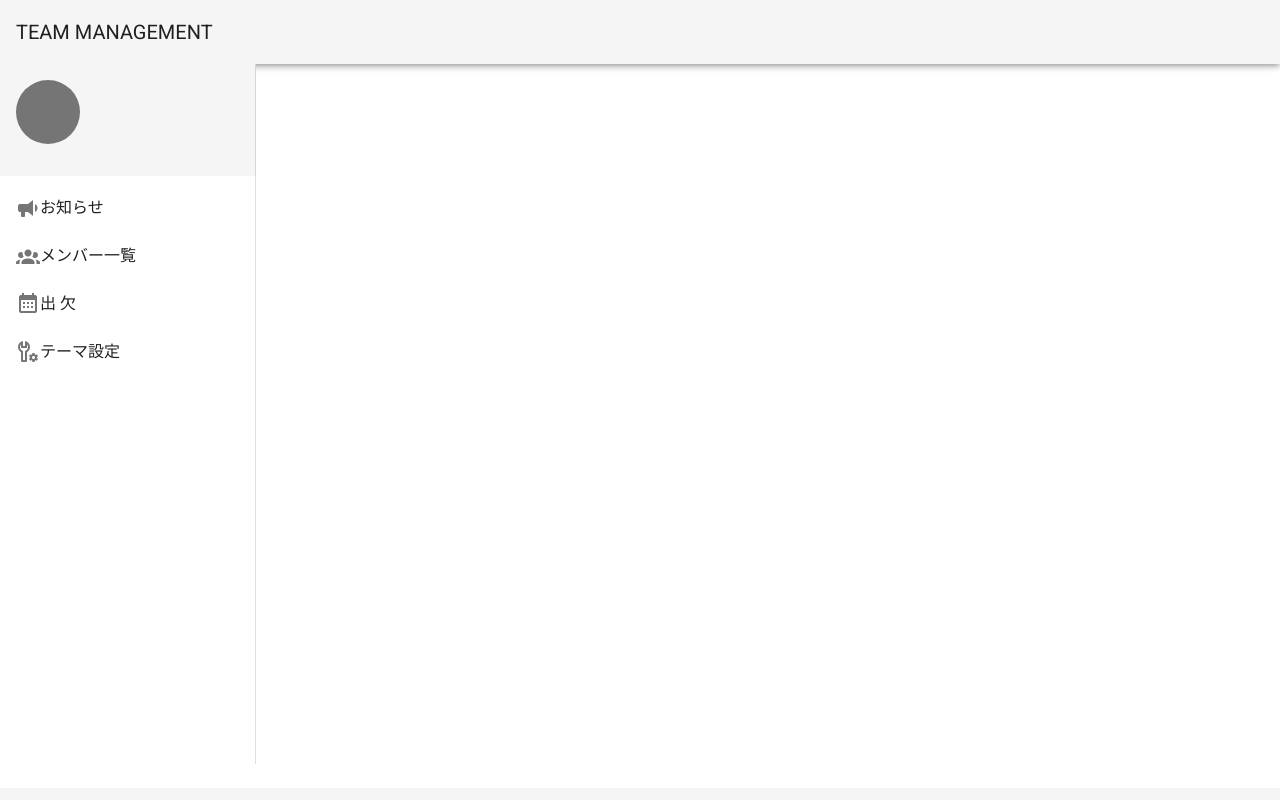
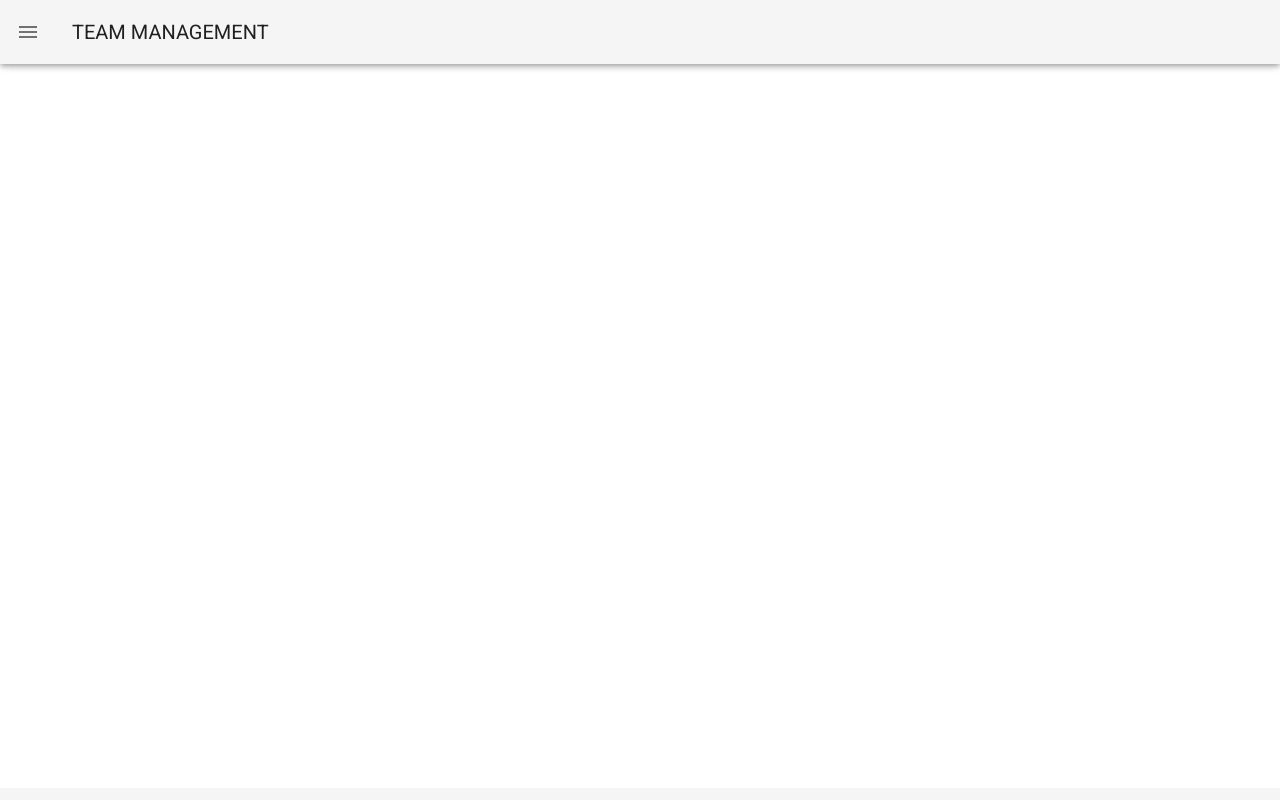
Before and after one commit to urayusuke/team_management, a Nuxt app: page / in a window 1280 px wide. Built offline with nearby package versions, Linux system fonts and the light colour scheme.

Commit message:
ハンバーガーメニューの作成

```diff
--- a/layouts/default.ts
+++ b/layouts/default.ts
@@ -4,24 +4,30 @@ export default Vue.extend({
   data () {
     return {
       title: 'TEAM MANAGEMENT',
+      sideBarDrawer: false,
       sideBarList: [
         {
+          id: 1,
           title: 'お知らせ',
           icon: 'mdi-bullhorn'
         },
         {
+          id: 2,
           title: 'メンバー一覧',
           icon: 'mdi-account-group'
         },
         {
+          id: 3,
           title: '出 欠',
           icon: 'mdi-calendar-month'
         },
         {
+          id: 4,
           title: 'テーマ設定',
           icon: 'mdi-wrench-cog-outline'
         },
-      ]
+      ],
+
     }
   },
 })
--- a/layouts/default.vue
+++ b/layouts/default.vue
@@ -2,10 +2,13 @@
 
 <template>
   <v-app>
-    <v-app-bar>
-      <v-app-bar-title>{{ title }}</v-app-bar-title>
-    </v-app-bar>
-    <v-navigation-drawer>
+    <header>
+      <v-app-bar>
+        <v-app-bar-nav-icon @click="sideBarDrawer = !sideBarDrawer"></v-app-bar-nav-icon>
+        <v-toolbar-title>{{ title }}</v-toolbar-title>
+      </v-app-bar>
+    </header>
+    <v-navigation-drawer v-model="sideBarDrawer" fixed temporary>
       <v-sheet
         color="grey lighten-4"
         class="pa-4"
@@ -17,20 +20,23 @@
         ></v-avatar>
       </v-sheet>
 
-      <v-list>
-        <v-list-item v-for="(l, i) in sideBarList">
+      <v-list-item-group>
+        <v-list-item v-for="l in sideBarList" :key="l.id">
           <v-icon>{{ l.icon }}</v-icon>
           <v-list-item-content>
             <v-list-item-title>{{ l.title }}</v-list-item-title>
           </v-list-item-content>
         </v-list-item>
-      </v-list>
+      </v-list-item-group>
+
     </v-navigation-drawer>
+
     <v-main>
       <v-container>
         <Nuxt />
       </v-container>
     </v-main>
+
     <v-footer></v-footer>
   </v-app>
 </template>
```
